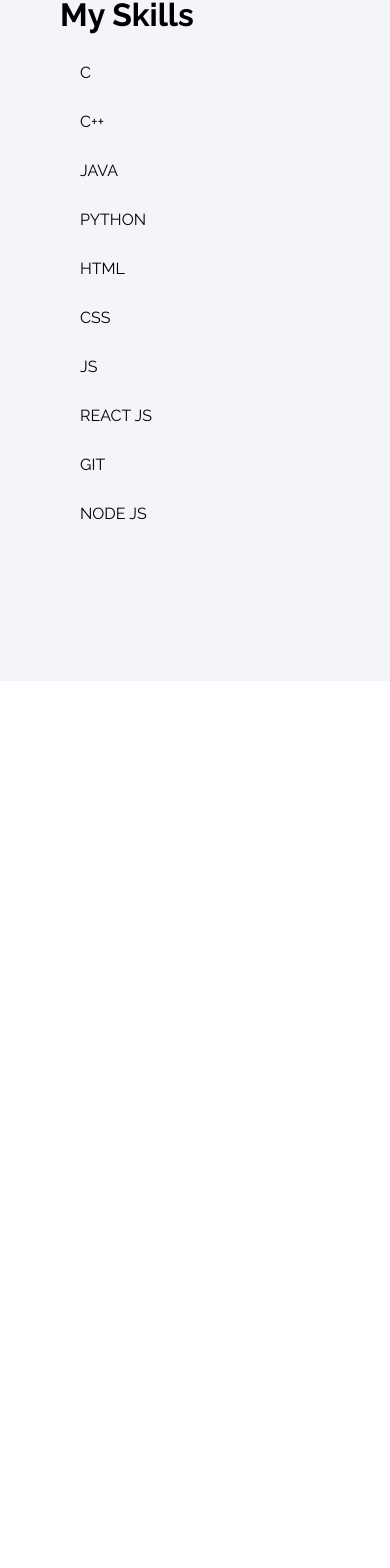
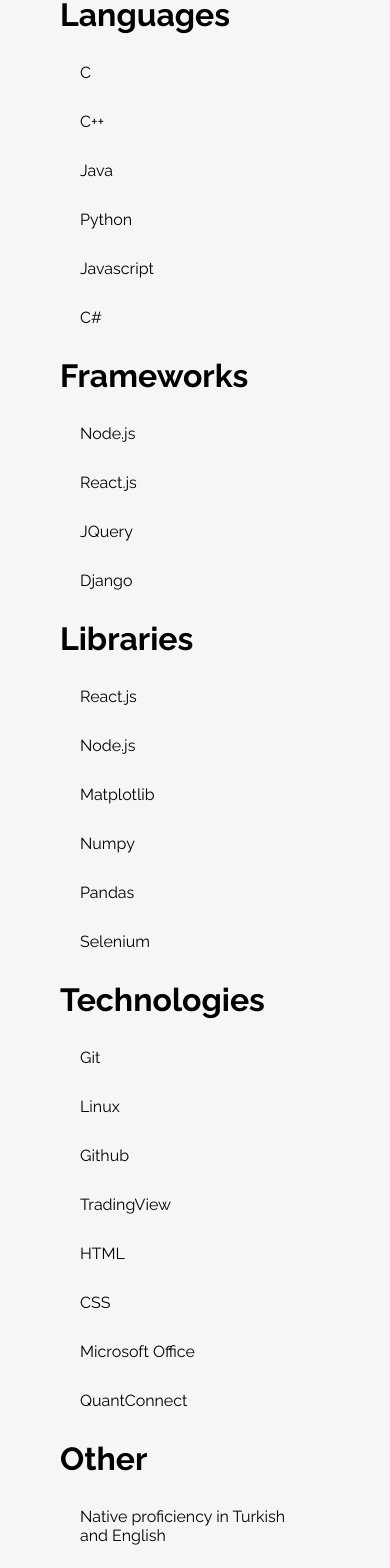
Before and after one commit to enisaras/website, a React (Create React App) app: page /skills in a window 390 px wide. Shown: the part 163-1731 px from the top of the page. Before the commit the page ends 844 px from the top, so only its background shows below. Built offline with nearby package versions, Linux system fonts and the light colour scheme.

Commit message:
fixed things
Signed-off-by: arass <arass@rpi.edu>

```diff
--- a/src/App.css
+++ b/src/App.css
@@ -30,7 +30,7 @@
 .condiv
 {
   padding: 100px ;
-  background-color: #f4f5f9;
+  background-color: #f6f6f8;
   flex:var(--condiv-flex);
 }
 
@@ -69,7 +69,7 @@
 a
 {
   text-decoration: none;
-  color: white;
+  color: rgb(34, 6, 8);
 }
 
 .subtopic
@@ -161,4 +161,12 @@
   {
     padding-right: 0px;
   }
+  a.email{
+    color: rgb(17, 5, 5);
+  }
+  new
+  {
+    text-decoration: none;
+    color: red;
+  }
 }
--- a/src/contents/About.js
+++ b/src/contents/About.js
@@ -4,10 +4,7 @@
 return (
 <div className="condiv">
 <h1 className="subtopic">About Me</h1>
-<h3>Hello there,</h3>
-<h1>I'm Enis Aras</h1>
 <h3>Computer Science and Finance student at <u>Rensselaer Polytechnic Instute</u> | Developer at <u>Quantify</u></h3>
-<br></br>
 <p>From a young age computers and everything related to them have been my passion.
     To turn my passion into a proffesion I am pursuing my Computer Science degree
     at Rensselaer Polytechnic Instute. I have many interests, Data Science, Quantitive Analysis, Quantitive Development,
--- a/src/contents/Contact.js
+++ b/src/contents/Contact.js
@@ -5,8 +5,11 @@
 return (
 <div className="condiv">
 <h1 className="subtopic">Contact Me</h1>
-<h3>Email  : arasenis@gmail.com</h3>
+<div className = "new">
+<a href = "mailto: arasenis@gmail.com"
+>Send me an Email</a>
 <Social />
+</div>
 </div>
 )
 }
--- a/src/contents/Home.js
+++ b/src/contents/Home.js
@@ -10,7 +10,7 @@
         return (
             <div className="condiv home">
             <img src={profilepic} alt="ProfilePic" className="profilepic"></img>
-            <ReactTypingEffect className="typingeffect" text={['I am Enis Aras']} speed={100} eraseDelay={700}/>
+            <ReactTypingEffect className="typingeffect" text={['I am Enis Aras','Computer Science Major', 'Finance Minor']} speed={100} eraseDelay={700}/>
             <Social />
             </div>
             )
--- a/src/contents/Skills.js
+++ b/src/contents/Skills.js
@@ -4,17 +4,45 @@
 {
 super(props);
 this.state={
-'myskills':['C', 'C++', 'JAVA', 'PYTHON','HTML','CSS','JS','REACT JS','GIT', 'NODE JS']
+'languages': ['C', 'C++', 'Java', 'Python', 'Javascript', 'C#'],
+'frameworks': ['Node.js', 'React.js', 'JQuery', 'Django'],
+'libraries': ['React.js', 'Node.js', 'Matplotlib', 'Numpy', 'Pandas','Selenium'],
+'technologies': ['Git', 'Linux', 'Github', 'TradingView', 'HTML', 'CSS', 'Microsoft Office', 'QuantConnect'],
+'other': ['Native proficiency in Turkish and English']
 };
 }
 render() {
 return (
 <div className="condiv skills">
-<h1 className="subtopic">My Skills</h1>
+<h1 className="subtopic">Languages</h1>
 <ul>
-{this.state.myskills.map((value)=>{
-return <li>{value}</li>
-})}
+    {this.state.languages.map((languages)=>{
+    return <li>{languages}</li>
+    })}
+</ul>
+<h1 className="subtopic">Frameworks</h1>
+<ul>
+    {this.state.frameworks.map((frameworks)=>{
+    return <li>{frameworks}</li>
+    })}
+</ul>
+<h1 className="subtopic">Libraries</h1>
+<ul>
+    {this.state.libraries.map((libraries)=>{
+    return <li>{libraries}</li>
+    })}
+</ul>
+<h1 className="subtopic">Technologies</h1>
+<ul>
+    {this.state.technologies.map((technologies)=>{
+    return <li>{technologies}</li>
+    })}
+</ul>
+<h1 className="subtopic">Other</h1>
+<ul>
+    <li>
+    {this.state.other}
+    </li>
 </ul>
 </div>
 )
```
Also changed, not shown: src/components/Social.js (+4 -4 lines), public/logo512.png (added), 10 other files (tests, documents, lock files or other folders).
